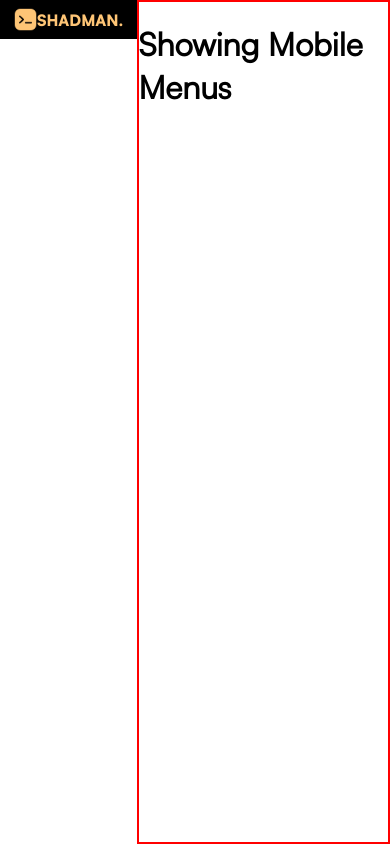
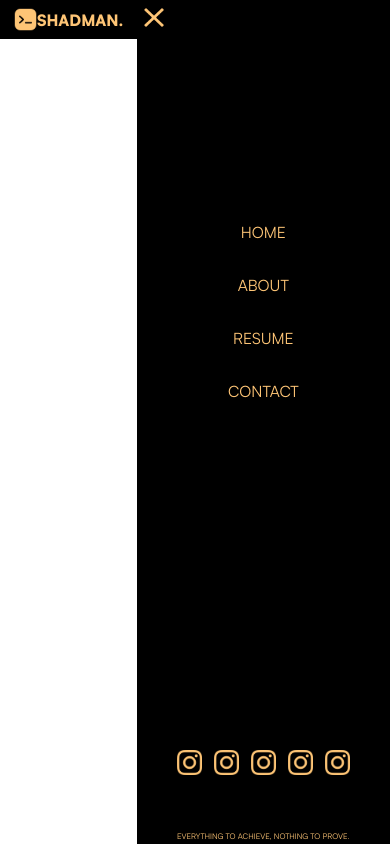
Before and after one commit to ShadmanKhan10/myPortfolio, a React (Vite) app: page / in a window 390 px wide. Both pictures are taken after a click on the picture 372 px from the left and 19 px from the top of the page. Built offline with nearby package versions, Linux system fonts and the light colour scheme.

Commit message:
Completed the Navbar Responsive

```diff
--- a/package.json
+++ b/package.json
@@ -10,6 +10,7 @@
     "preview": "vite preview"
   },
   "dependencies": {
+    "framer-motion": "^11.5.4",
     "react": "^18.3.1",
     "react-dom": "^18.3.1"
   },
--- a/src/Components/Navbar/Navbar.css
+++ b/src/Components/Navbar/Navbar.css
@@ -105,14 +105,77 @@
 }
 
 .mobileMenu-container {
-  /* display: none; */
-  border: 2px solid red;
+  /* border: 2px solid red; */
+  display: none;
   width: 65vw;
   height: 100%;
   position: fixed;
   top: 0;
   right: 0;
-  background-color: white;
+  background-color: black;
+}
+.close-menu {
+  position: absolute;
+  top: 0;
+  left: 0;
+  margin: 2vw;
+  height: 5vw;
+  width: 5vw;
+  cursor: pointer;
+}
+.menu-items-container-sidebar {
+  /* border: 2px solid red; */
+  width: 80%;
+  height: 60%;
+  position: relative;
+  left: 50%;
+  transform: translateX(-50%);
+  top: 15vw;
+}
+.nav-items-container-sidebar {
+  /* border: 2px solid green; */
+  cursor: pointer;
+  margin: 0;
+  padding: 0;
+  height: 100%;
+  width: 100%;
+  list-style: none;
+  display: flex;
+  flex-direction: column;
+  justify-content: center;
+  align-items: center;
+  font-size: 4vw;
+  color: #fec576;
+  gap: 8vw;
+}
+.social-media-icons-container-sidebar {
+  /* border: 2px solid white; */
+  width: 100%;
+  height: 10%;
+  position: absolute;
+  bottom: 10vw;
+  display: flex;
+  justify-content: center;
+  align-items: center;
+  gap: 3vw;
+}
+.sidebar-bottom-text {
+  color: #fec576;
+  position: absolute;
+  bottom: 0.5vw;
+  left: 50%;
+  transform: translateX(-50%);
+  padding: 0;
+  margin: 0;
+  text-align: center;
+  font-size: 2vw;
+  width: 100%;
+}
+.social-media-icon-sidebar {
+  height: 50%;
+  width: 10%;
+  object-fit: contain;
+  cursor: pointer;
 }
 
 @media only screen and (orientation: portrait) {
@@ -158,8 +221,8 @@
   .nav-items-container {
     display: none;
   }
-  /* .mobileMenu-container {
-    display: none;
-    background-color: green;
-  } */
+  .mobileMenu-container {
+    display: block;
+    /* background-color: green; */
+  }
 }
--- a/src/Components/Navbar/Navbar.jsx
+++ b/src/Components/Navbar/Navbar.jsx
@@ -1,21 +1,163 @@
+// import React, { useState } from "react";
+// import "./Navbar.css";
+// import instaIcon from "../../assets/instagram.png";
+// import code from "../../assets/code.png";
+// import hamburger from "../../assets/hamburger.png";
+// import closeMenu from "../../assets/close-button.png";
+
+// function Navbar() {
+//   const [showSideView, setShowSideView] = useState(false);
+
+//   const showMobileMenus = () => {
+//     setShowSideView(true);
+//   };
+//   return (
+//     <>
+//       <div className="navbar-container">
+//         <div className="portfolio-logo-container">
+//           <div className="portfolioCode-logo-container">
+//             <img className="portfolio-logo" src={code} alt="logo" />{" "}
+//           </div>
+//           <h1 className="portfolio-logo-name">SHADMAN.</h1>
+//         </div>
+//         <ul className="nav-items-container">
+//           <li className="nav-items">HOME</li>
+//           <li className="nav-items">ABOUT</li>
+//           <li className="nav-items">RESUME</li>
+//           <li className="nav-items">CONTACT</li>
+//           {/* <li className="nav-items">TESTIMONIALS</li> */}
+//         </ul>
+//         <div className="hamburger-icon-container">
+//           <img
+//             onClick={showMobileMenus}
+//             src={hamburger}
+//             alt="menu"
+//             className="hamburger-image"
+//           />
+//         </div>
+//         <div className="social-media-icons-container">
+//           <div className="social-media-icons">
+//             <img
+//               src={instaIcon}
+//               className="social-media-icon"
+//               alt="instagram"
+//             />
+//             <img
+//               src={instaIcon}
+//               className="social-media-icon"
+//               alt="instagram"
+//             />
+//             <img
+//               src={instaIcon}
+//               className="social-media-icon"
+//               alt="instagram"
+//             />
+//           </div>
+//         </div>
+//       </div>
+//       {showSideView && (
+//         <div className="mobileMenu-container">
+//           <img
+//             onClick={() => {
+//               setShowSideView(false);
+//             }}
+//             src={closeMenu}
+//             className="close-menu"
+//             alt="close"
+//           />
+//           <div className="menu-items-container-sidebar">
+//             <ul className="nav-items-container-sidebar">
+//               <li className="nav-items-sidebar">HOME</li>
+//               <li className="nav-items-sidebar">ABOUT</li>
+//               <li className="nav-items-sidebar">RESUME</li>
+//               <li className="nav-items-sidebar">CONTACT</li>
+//             </ul>
+//           </div>
+//           <div className="social-media-icons-container-sidebar">
+//             <img
+//               src={instaIcon}
+//               className="social-media-icon-sidebar"
+//               alt="instagram"
+//             />
+//             <img
+//               src={instaIcon}
+//               className="social-media-icon-sidebar"
+//               alt="instagram"
+//             />
+//             <img
+//               src={instaIcon}
+//               className="social-media-icon-sidebar"
+//               alt="instagram"
+//             />
+//             <img
+//               src={instaIcon}
+//               className="social-media-icon-sidebar"
+//               alt="instagram"
+//             />
+//             <img
+//               src={instaIcon}
+//               className="social-media-icon-sidebar"
+//               alt="instagram"
+//             />
+//           </div>
+//           <p className="sidebar-bottom-text">
+//             EVERYTHING TO ACHIEVE, NOTHING TO PROVE.
+//           </p>
+//         </div>
+//       )}
+//     </>
+//   );
+// }
+
+// export default Navbar;
+
 import React, { useState } from "react";
+import { motion, AnimatePresence } from "framer-motion"; // Import AnimatePresence
 import "./Navbar.css";
 import instaIcon from "../../assets/instagram.png";
 import code from "../../assets/code.png";
 import hamburger from "../../assets/hamburger.png";
+import closeMenu from "../../assets/close-button.png";
 
 function Navbar() {
-  const [isMobileView, setIsMobileView] = useState(false);
+  const [showSideView, setShowSideView] = useState(false);
 
   const showMobileMenus = () => {
-    setIsMobileView(true);
+    setShowSideView(true);
   };
+
+  // Define animation variants
+  const sidebarVariants = {
+    hidden: {
+      x: "100%", // Hidden off-screen to the right
+      opacity: 0, // Fully transparent
+    },
+    visible: {
+      x: 0, // Slide into view
+      opacity: 1,
+      transition: {
+        type: "spring",
+        stiffness: 60,
+        damping: 12, // Bounce effect for entrance
+      },
+    },
+    exit: {
+      x: "100%", // Slide out to the right
+      opacity: 0, // Fade out
+      transition: {
+        type: "tween",
+        ease: "easeInOut",
+        duration: 0.4, // Smooth and quick exit
+      },
+    },
+  };
+
   return (
     <>
       <div className="navbar-container">
         <div className="portfolio-logo-container">
           <div className="portfolioCode-logo-container">
-            <img className="portfolio-logo" src={code} alt="logo" />{" "}
+            <img className="portfolio-logo" src={code} alt="logo" />
           </div>
           <h1 className="portfolio-logo-name">SHADMAN.</h1>
         </div>
@@ -24,7 +166,6 @@ function Navbar() {
           <li className="nav-items">ABOUT</li>
           <li className="nav-items">RESUME</li>
           <li className="nav-items">CONTACT</li>
-          {/* <li className="nav-items">TESTIMONIALS</li> */}
         </ul>
         <div className="hamburger-icon-container">
           <img
@@ -54,17 +195,64 @@ function Navbar() {
           </div>
         </div>
       </div>
-      {isMobileView && (
-        <div className="mobileMenu-container">
-          <h1
-            onClick={() => {
-              setIsMobileView(false);
-            }}
+
+      {/* AnimatePresence wraps the sidebar to animate its exit */}
+      <AnimatePresence>
+        {showSideView && (
+          <motion.div
+            className="mobileMenu-container"
+            initial="hidden"
+            animate="visible"
+            exit="exit"
+            variants={sidebarVariants}
           >
-            Showing Mobile Menus
-          </h1>
-        </div>
-      )}
+            <img
+              onClick={() => setShowSideView(false)}
+              src={closeMenu}
+              className="close-menu"
+              alt="close"
+            />
+            <div className="menu-items-container-sidebar">
+              <ul className="nav-items-container-sidebar">
+                <li className="nav-items-sidebar">HOME</li>
+                <li className="nav-items-sidebar">ABOUT</li>
+                <li className="nav-items-sidebar">RESUME</li>
+                <li className="nav-items-sidebar">CONTACT</li>
+              </ul>
+            </div>
+            <div className="social-media-icons-container-sidebar">
+              <img
+                src={instaIcon}
+                className="social-media-icon-sidebar"
+                alt="instagram"
+              />
+              <img
+                src={instaIcon}
+                className="social-media-icon-sidebar"
+                alt="instagram"
+              />
+              <img
+                src={instaIcon}
+                className="social-media-icon-sidebar"
+                alt="instagram"
+              />
+              <img
+                src={instaIcon}
+                className="social-media-icon-sidebar"
+                alt="instagram"
+              />
+              <img
+                src={instaIcon}
+                className="social-media-icon-sidebar"
+                alt="instagram"
+              />
+            </div>
+            <p className="sidebar-bottom-text">
+              EVERYTHING TO ACHIEVE, NOTHING TO PROVE.
+            </p>
+          </motion.div>
+        )}
+      </AnimatePresence>
     </>
   );
 }
```
Also changed, not shown: 1 other file (tests, documents, lock files or other folders).
